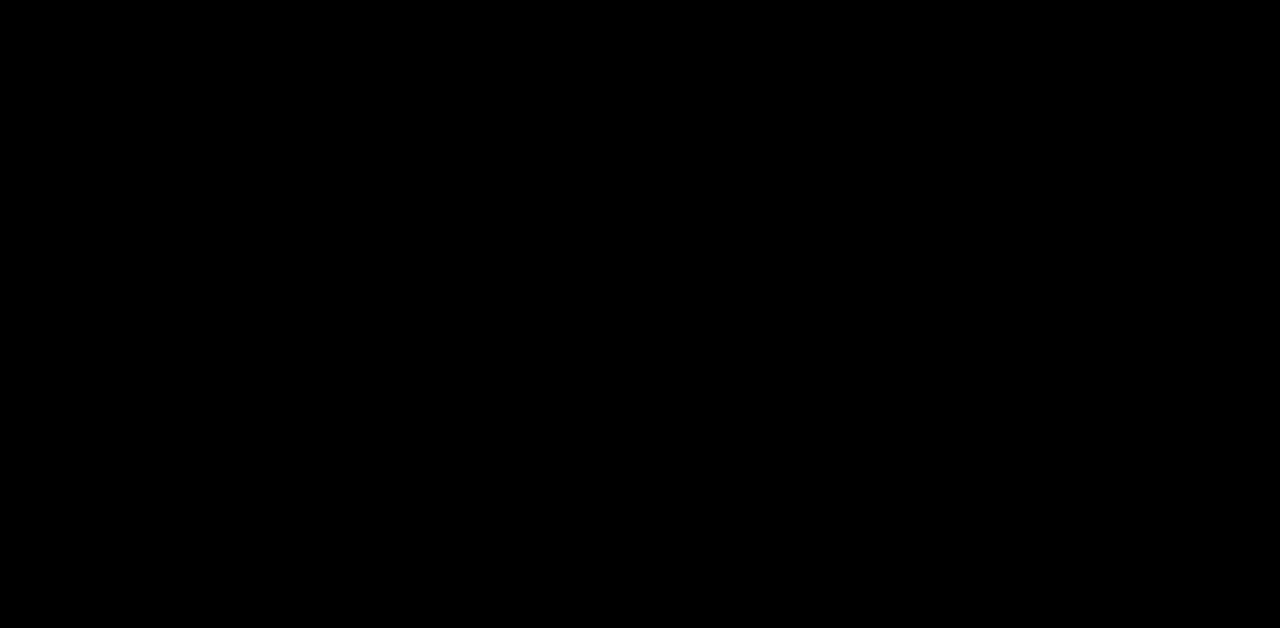
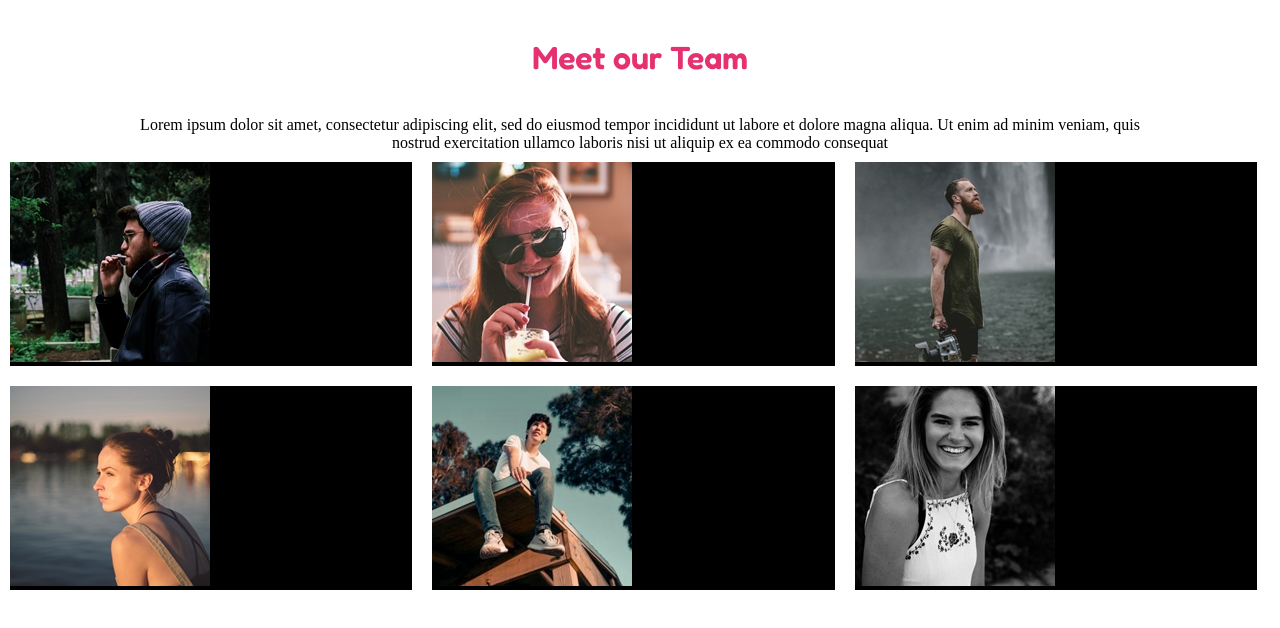
Before and after one commit to SimoVisc/html-css-float-cards, a plain HTML site: page index.html in a window 1280 px wide. Drawn offline with Linux system fonts and the light colour scheme.

Commit message:
aggiunto main e css

```diff
--- a/css/style.css
+++ b/css/style.css
@@ -13,8 +13,26 @@
 .container{
     max-width:1400px ;
     margin: auto;
+    ;
 }
 body{
-    background-color: black;
+    background-color: white;
 }
 /* TYPOGRAPHY */
+.titolo{
+    font-family: 'Fredoka', sans-serif;
+    color: #E53170 ;
+    text-align: center;
+    padding: 3%;
+}
+.par1{
+    padding: 0% 10%;
+    text-align: center;
+}
+/* MAIN */
+.colonna{
+    width: calc(33% - 20px);
+    background-color: black;
+    float: left;
+    margin: 10px 10px;
+}
--- a/index.html
+++ b/index.html
@@ -4,12 +4,39 @@
     <meta charset="UTF-8">
     <meta http-equiv="X-UA-Compatible" content="IE=edge">
     <meta name="viewport" content="width=device-width, initial-scale=1.0">
+    <!-- font titolo -->
+    <link rel="preconnect" href="https://fonts.googleapis.com">
+    <link rel="preconnect" href="https://fonts.gstatic.com" crossorigin>
+    <link href="https://fonts.googleapis.com/css2?family=Fredoka+One&family=Fredoka:wght@600&display=swap" rel="stylesheet">
+    <!-- /font titolo -->
     <link rel="stylesheet" href="css\style.css">
     <title>FloatingCards</title>
 </head>
 <body>
     <main>
-        <div class="container clearfix"></div>
+      <h1 class="titolo">Meet our Team</h1>
+      <p class="par1">Lorem ipsum dolor sit amet, consectetur adipiscing elit, sed do eiusmod tempor incididunt ut labore et dolore magna aliqua. Ut enim ad minim veniam, quis nostrud exercitation ullamco laboris nisi ut aliquip ex ea commodo consequat</p>
+      <div class="container clearfix">
+         <div class="colonna clearfix">
+            <img src="img\assets\img\male1.png" alt="1">
+         </div>
+         <div class="colonna clearfix">
+            <img src="img\assets\img\female1.png" alt="2">
+         </div>
+         <div class="colonna clearfix">
+            <img src="img\assets\img\male2.png" alt="3">
+         </div>
+         <div class="colonna clearfix">
+            <img src="img\assets\img\female2.png" alt="4">
+         </div>
+         <div class="colonna clearfix">
+            <img src="img\assets\img\male3.png" alt="5">
+         </div>
+         <div class="colonna clearfix">
+            <img src="img\assets\img\female3.png" alt="6">
+         </div>
+
+      </div>
     </main>
 </body>
 </html>
```
Also changed, not shown: img/assets/img/female1.png (added), img/assets/img/female2.png (added), img/assets/img/female3.png (added), img/assets/img/male1.png (added), img/assets/img/male2.png (added), img/assets/img/male3.png (added), img/assets/screen.png (added).
